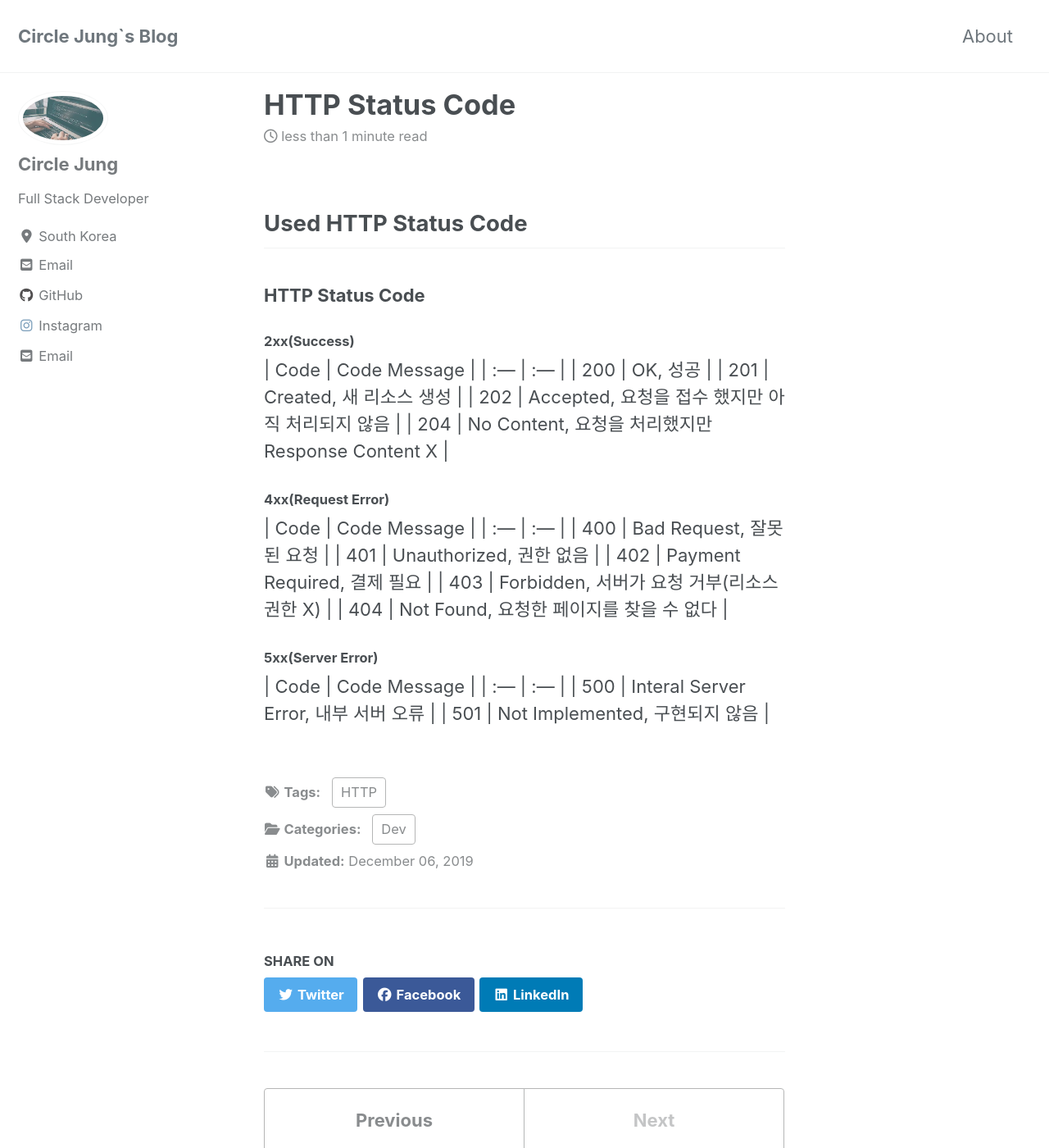
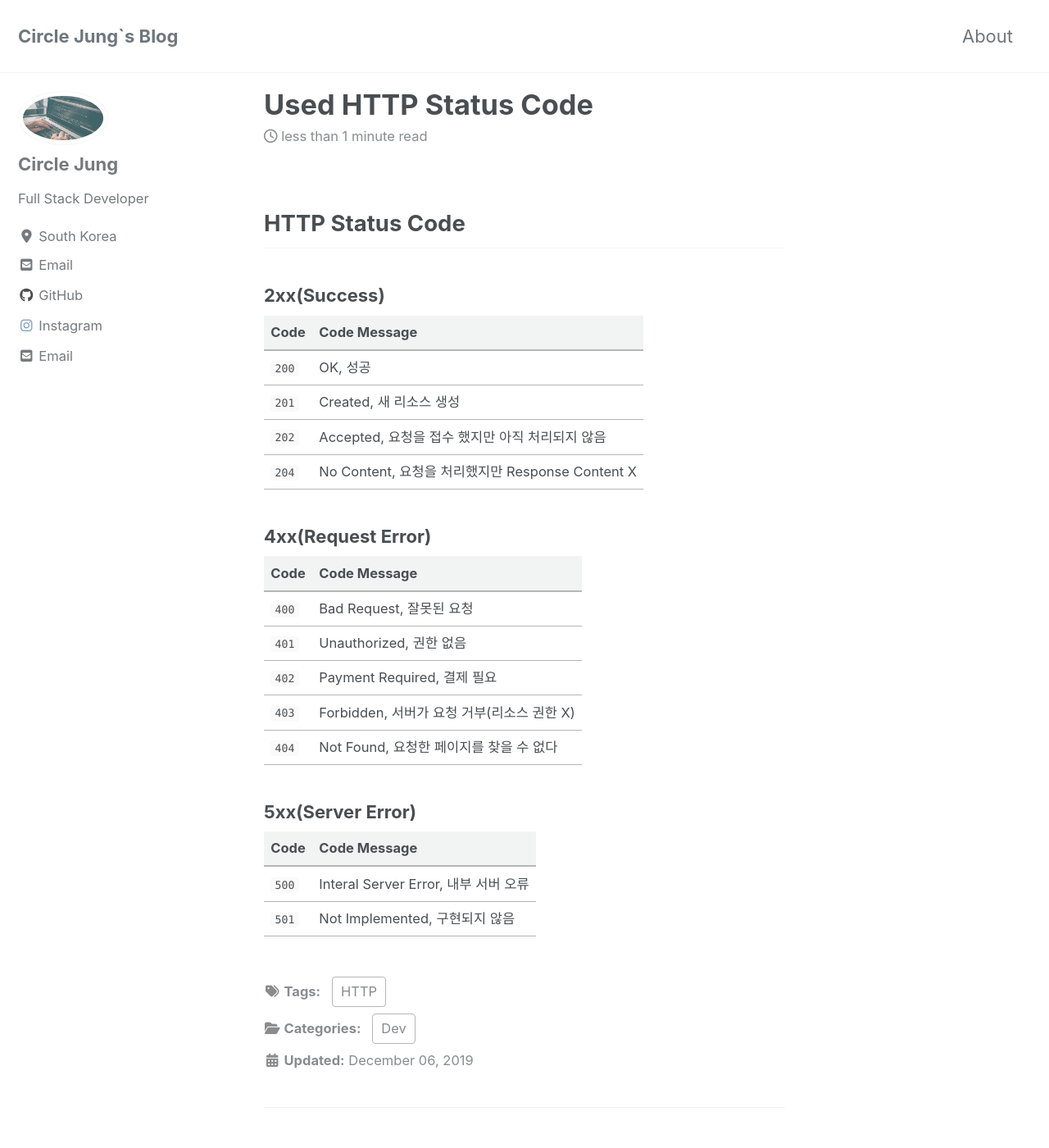
Before and after one commit to jwh0124/jwh0124.github.io, a Jekyll site: the page built from _posts/2019-12-06-Status Code.md, in a window 1280 px wide and 1400 px high. Shown: the whole window at 82% size. Built offline with Jekyll 4.4.1, drawn with Linux system fonts in a browser that asks for light colours; cached includes are drawn as plain includes; nearby versions of some CDN libraries; comment, search, counter and statistics services are not loaded.

Commit message:
update table grammer

```diff
--- a/_posts/2019-12-06-Status Code.md
+++ b/_posts/2019-12-06-Status Code.md
@@ -8,29 +8,29 @@ tags:
 late_modified_at: 2019-12-06T17:14:00
 ---
 
-## Used HTTP Status Code ##
+##  HTTP Status Code ##
+### 2xx(Success) ###
 
-### HTTP Status Code ###
-
-#### 2xx(Success) ####
 | Code | Code Message |
 | :--- | :--- |
-| 200 | OK, 성공 |
-| 201 | Created, 새 리소스 생성 |
-| 202 | Accepted, 요청을 접수 했지만 아직 처리되지 않음 |
-| 204 | No Content, 요청을 처리했지만 Response Content X |
+| `200` | OK, 성공 |
+| `201` | Created, 새 리소스 생성 |
+| `202` | Accepted, 요청을 접수 했지만 아직 처리되지 않음 |
+| `204` | No Content, 요청을 처리했지만 Response Content X |
 
-#### 4xx(Request Error) ####
+### 4xx(Request Error) ###
+
 | Code | Code Message |
 | :--- | :--- |
-| 400 | Bad Request, 잘못된 요청 |
-| 401 | Unauthorized, 권한 없음 |
-| 402 | Payment Required, 결제 필요 |
-| 403 | Forbidden, 서버가 요청 거부(리소스 권한 X) |
-| 404 | Not Found, 요청한 페이지를 찾을 수 없다 |
+| `400` | Bad Request, 잘못된 요청 |
+| `401` | Unauthorized, 권한 없음 |
+| `402` | Payment Required, 결제 필요 |
+| `403` | Forbidden, 서버가 요청 거부(리소스 권한 X) |
+| `404` | Not Found, 요청한 페이지를 찾을 수 없다 |
 
-#### 5xx(Server Error) ####
+### 5xx(Server Error) ###
+
 | Code | Code Message |
 | :--- | :--- |
-| 500 | Interal Server Error, 내부 서버 오류 |
-| 501 | Not Implemented, 구현되지 않음 |
+| `500` | Interal Server Error, 내부 서버 오류 |
+| `501` | Not Implemented, 구현되지 않음 |
```
Also changed, not shown: other parts of _posts/2019-12-06-Status Code.md (+1 -1 lines).
